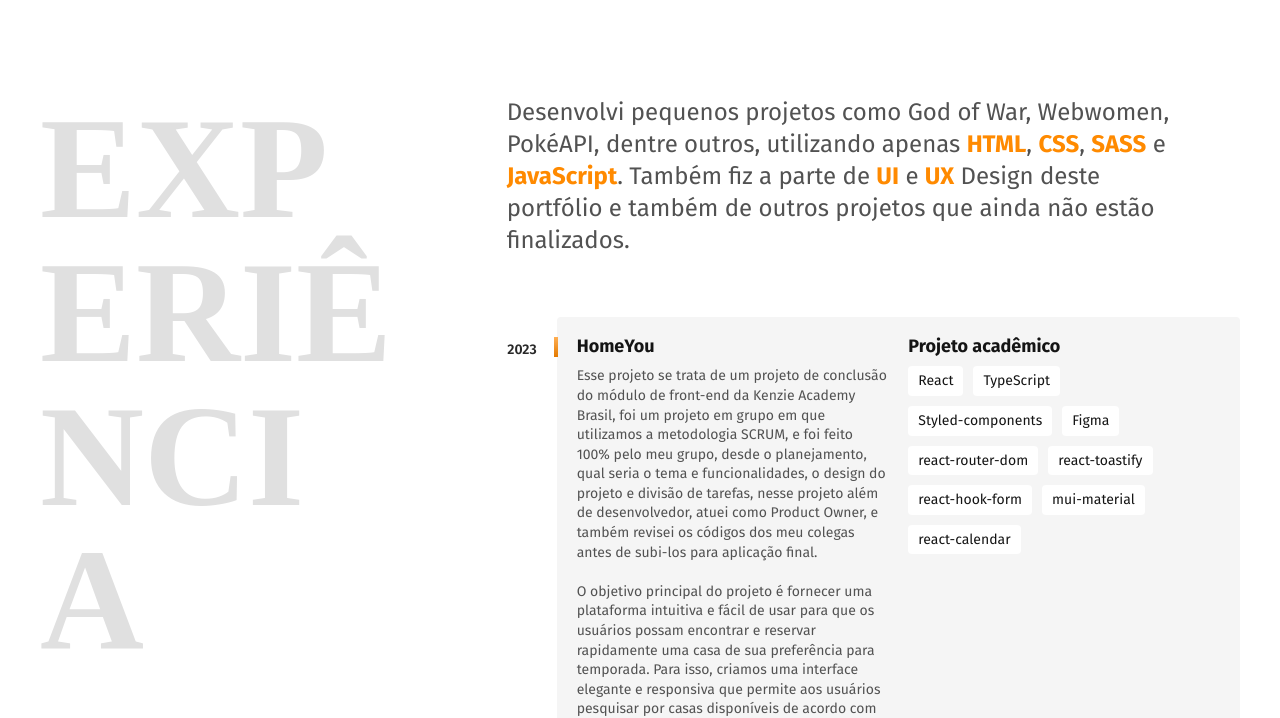
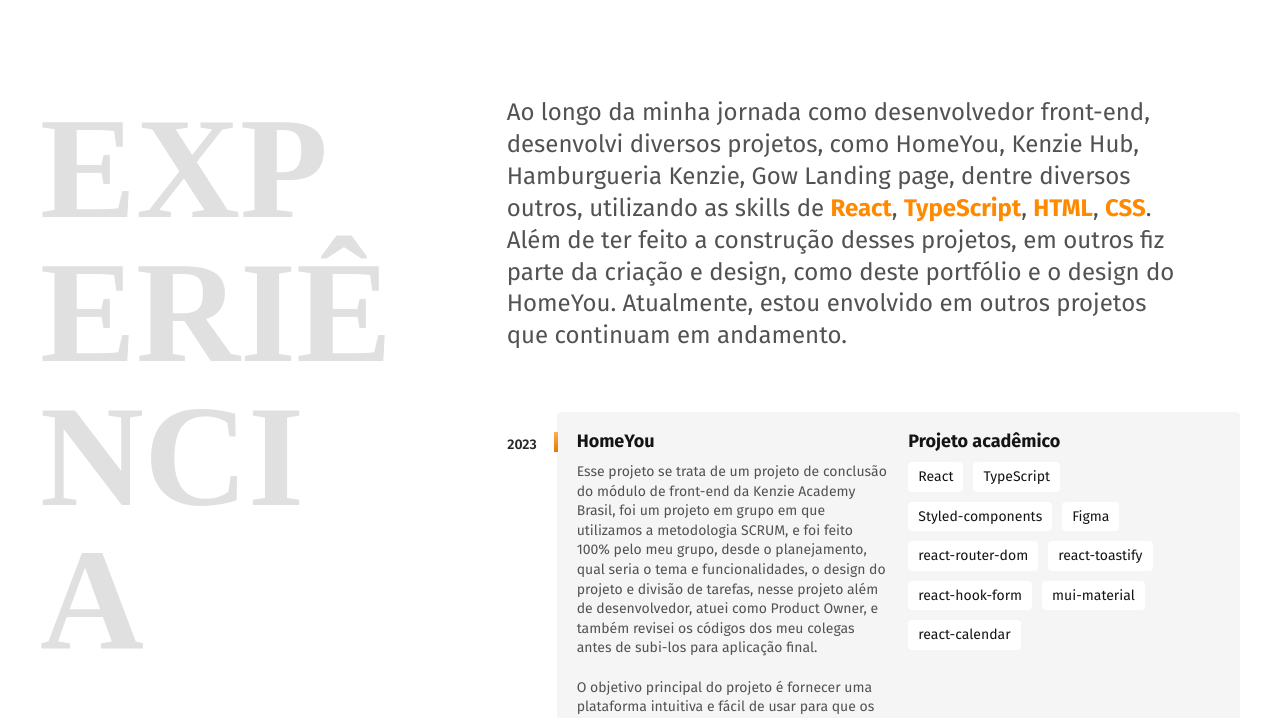
Before and after one commit to sales-gb/portfolio-sales-gb, a plain HTML site: page index.html in a window 1280 px wide. Shown: the part 1205-1923 px from the top of the page. Drawn offline with Linux system fonts and the light colour scheme; a web font is replaced by a local one.

Commit message:
remove comments and change experience text

```diff
--- a/index.html
+++ b/index.html
@@ -96,11 +96,10 @@
       <h2 class="subtitulo">Experiência</h2>
 
       <div>
-        <p class="experiencia-texto">Desenvolvi pequenos projetos como God of War, Webwomen, PokéAPI, dentre outros, utilizando apenas <strong>HTML</strong>, <strong>CSS</strong>, <strong>SASS</strong> e <strong>JavaScript</strong>. Também fiz a parte de <strong>UI</strong> e <strong>UX</strong> Design deste portfólio e também de outros projetos que ainda não estão finalizados.</p>
+        <p class="experiencia-texto">Ao longo da minha jornada como desenvolvedor front-end, desenvolvi diversos projetos, como HomeYou, Kenzie Hub, Hamburgueria Kenzie, Gow Landing page, dentre diversos outros, utilizando as skills de <strong>React</strong>, <strong>TypeScript</strong>, <strong>HTML</strong>, <strong>CSS</strong>. Além de ter feito a construção desses projetos, em outros fiz parte da criação e design, como deste portfólio e o design do HomeYou. Atualmente, estou envolvido em outros projetos que continuam em andamento.</p>
 
 
         <ul class="projetos">
-          <!-- HomeYou -->
           <li class="projeto">
             <span class="projeto-ano">2023</span>
 
@@ -138,7 +137,6 @@
             </div>
           </li>
 
-          <!-- kenzie-hub -->
           <li class="projeto">
             <span class="projeto-ano">2023</span>
 
@@ -168,7 +166,6 @@
             </div>
           </li>
 
-          <!-- burger -->
           <li class="projeto">
             <span class="projeto-ano">2023</span>
 
@@ -200,7 +197,6 @@
             </div>
           </li>
 
-          <!-- nu kenzie -->
           <li class="projeto">
             <span class="projeto-ano">2023</span>
 
@@ -227,7 +223,6 @@
             </div>
           </li>
 
-          <!-- gow -->
           <li class="projeto">
             <span class="projeto-ano">2022</span>
 
@@ -254,7 +249,6 @@
             </div>
           </li>
 
-          <!-- webwomen -->
           <li class="projeto">
             <span class="projeto-ano">2022</span>
 
@@ -277,7 +271,6 @@
             </div>
           </li>
 
-          <!-- pokéApi -->
           <li class="projeto">
             <span class="projeto-ano">2022</span>
 
@@ -300,7 +293,6 @@
             </div>
           </li>
 
-          <!-- speed job -->
           <li class="projeto">
             <span class="projeto-ano">2022</span>
 
@@ -322,7 +314,6 @@
             </div>
           </li>
 
-          <!-- to-do -->
           <li class="projeto">
             <span class="projeto-ano">2022</span>
 
```
